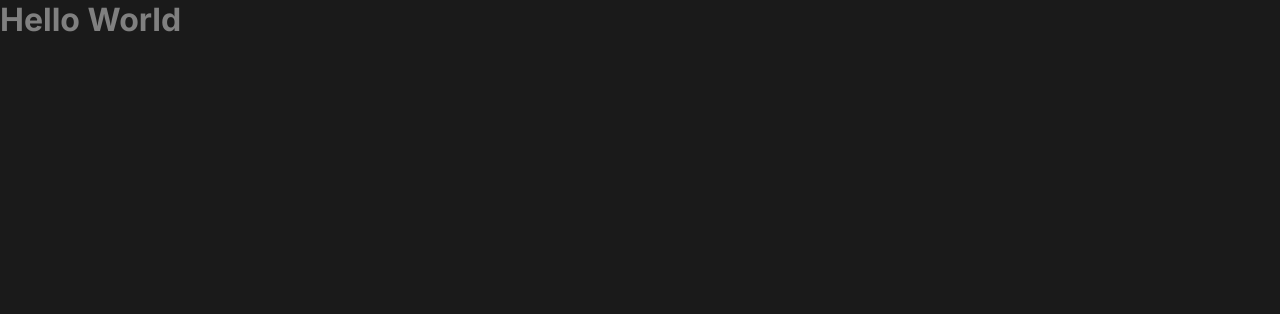
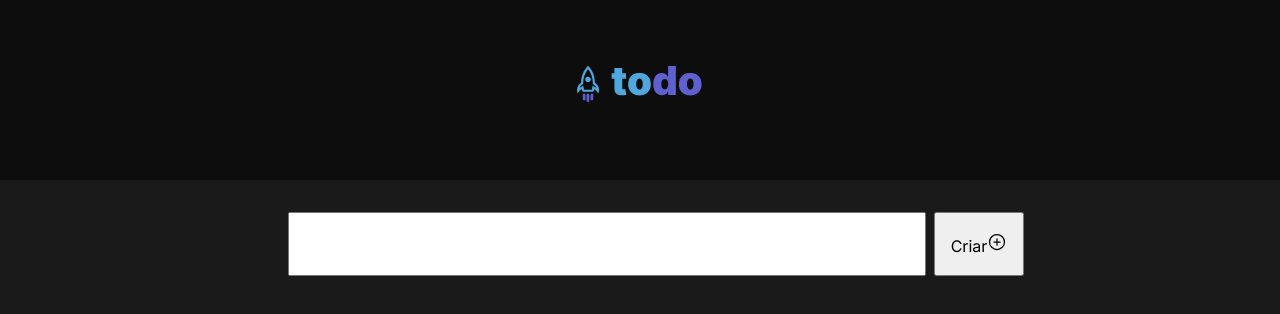
Before and after one commit to Pedro-Augusto-Barbosa-Aparecido/todo-list-challenge-ignite, a React (Vite) app: page / in a window 1280 px wide. Shown: the top 314 px of the page. Built offline with nearby package versions, Linux system fonts and the light colour scheme.

Commit message:
Make header and start form

```diff
--- a/index.html
+++ b/index.html
@@ -7,7 +7,7 @@
     <link href="https://fonts.googleapis.com/css2?family=Inter:wght@400;700&display=swap" rel="stylesheet">
     <!-- <link rel="icon" type="image/svg+xml" href="/vite.svg" /> -->
     <meta name="viewport" content="width=device-width, initial-scale=1.0" />
-    <title>Vite + React + TS</title>
+    <title>To Do List</title>
   </head>
   <body>
     <div id="root"></div>
--- a/package.json
+++ b/package.json
@@ -9,6 +9,7 @@
     "preview": "vite preview"
   },
   "dependencies": {
+    "phosphor-react": "^1.4.1",
     "react": "^18.2.0",
     "react-dom": "^18.2.0"
   },
--- a/src/App.tsx
+++ b/src/App.tsx
@@ -1,8 +1,24 @@
 import "./styles/global.css";
+
+import styles from "./styles/App.module.css";
+
+import { Header } from "./components/Header";
+import { PlusCircle } from "phosphor-react";
 
 function App() {
   return (
-    <h1>Hello World</h1>
+    <div>
+      <Header />
+      <div className={styles.container}>
+        <form className={styles.createForm}>
+          <input />
+          <button type="submit">
+            Criar
+            <PlusCircle size={20} />
+          </button>
+        </form>
+      </div>
+    </div>
   )
 }
 
--- /dev/null
+++ b/src/components/Header.module.css
@@ -0,0 +1,13 @@
+.header {
+    width: 100%;
+    height: 200px;
+
+    background-color: var(--gray-700);
+
+    display: flex;
+    align-items: center;
+    justify-content: center;
+
+    margin-top: -20px;
+
+}
--- /dev/null
+++ b/src/components/Header.tsx
@@ -0,0 +1,12 @@
+import styles from "./Header.module.css";
+
+import Logo from "./logo";
+
+export function Header () {
+    return (
+        <header className={styles.header}>
+            <Logo />
+        </header>
+    );
+
+}
--- /dev/null
+++ b/src/styles/App.module.css
@@ -0,0 +1,26 @@
+.createForm {
+    width: 736px;
+
+    display: flex;
+    align-items: center;
+    justify-content: space-between;
+
+}
+
+.container {
+    max-width: 46rem;
+    margin: 2rem auto;
+    padding: 0 1rem;
+
+}
+
+.createForm input {
+    width: 39.875rem;
+    height: 4rem;
+
+}
+
+.createForm button {
+    width: 5.625rem;
+    height: 4rem;
+}
```
Also changed, not shown: 1 other file (tests, documents, lock files or other folders).
